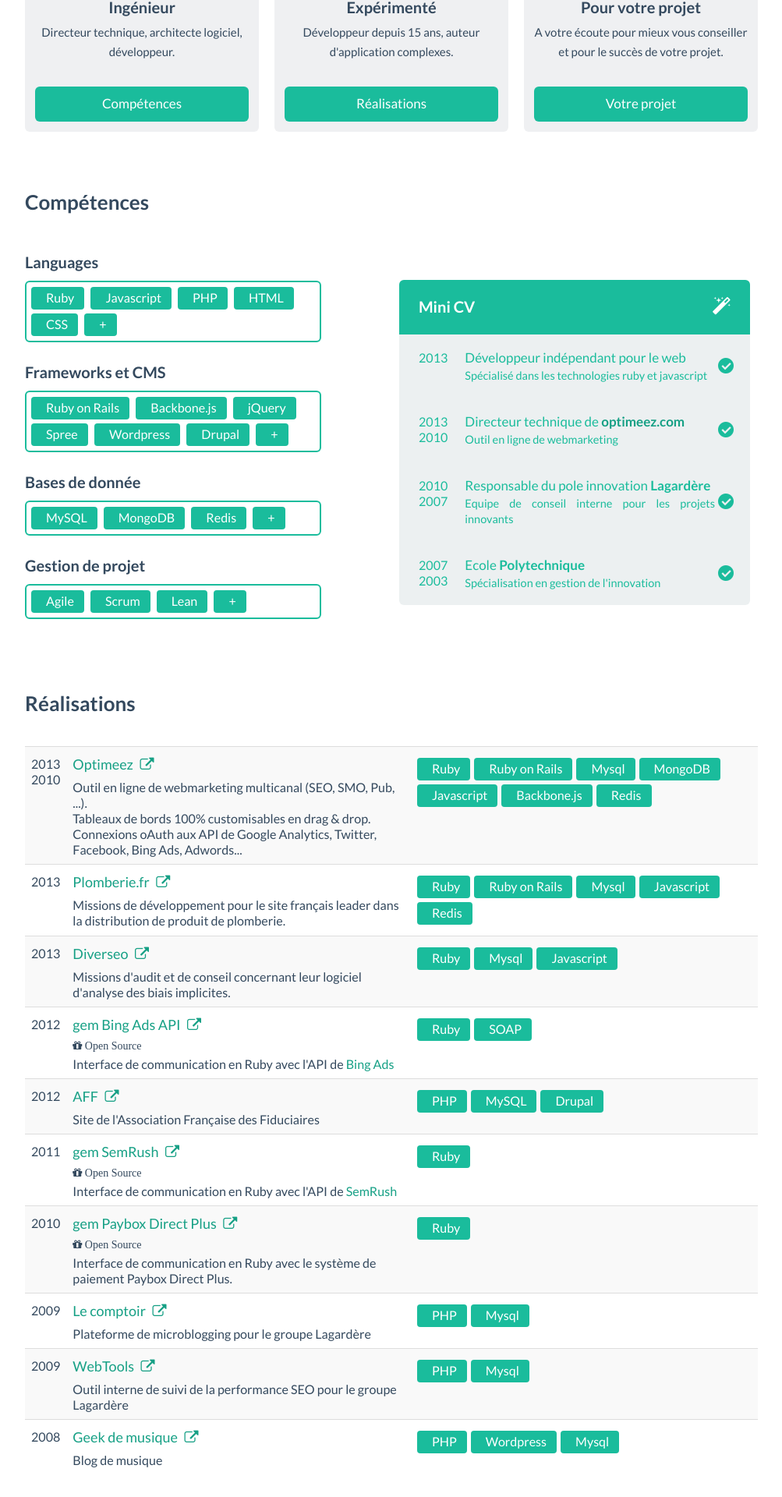
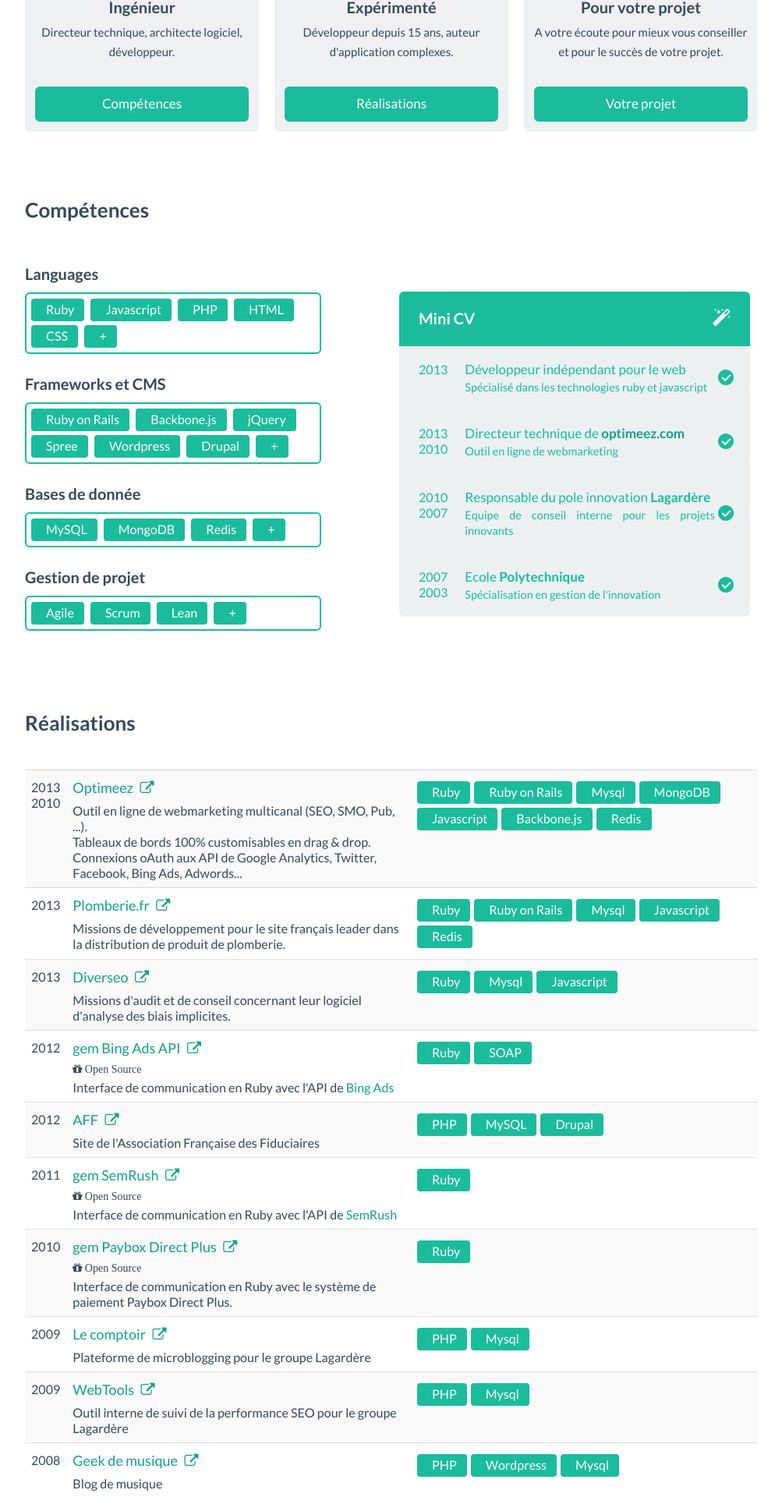
Before and after one commit to arambert/arambert.github.io, a Jekyll site: the page built from index.html, in a window 1280 px wide. Shown: the part 512-2432 px from the top of the page at 78% size, without its empty margins (138-1141 px from the left). Built offline with Jekyll 4.4.1, drawn with Linux system fonts in a browser that asks for light colours.

Commit message:
add margin

```diff
--- a/css/main.css
+++ b/css/main.css
@@ -84,8 +84,8 @@
   padding: 13px !important;
 }
 h2{
-  margin-top: 70px !important;
-  margin-bottom: 35px !important;
+  margin-top: 80px !important;
+  margin-bottom: 40px !important;
 }
 .todo-head {
   position: relative;
```
